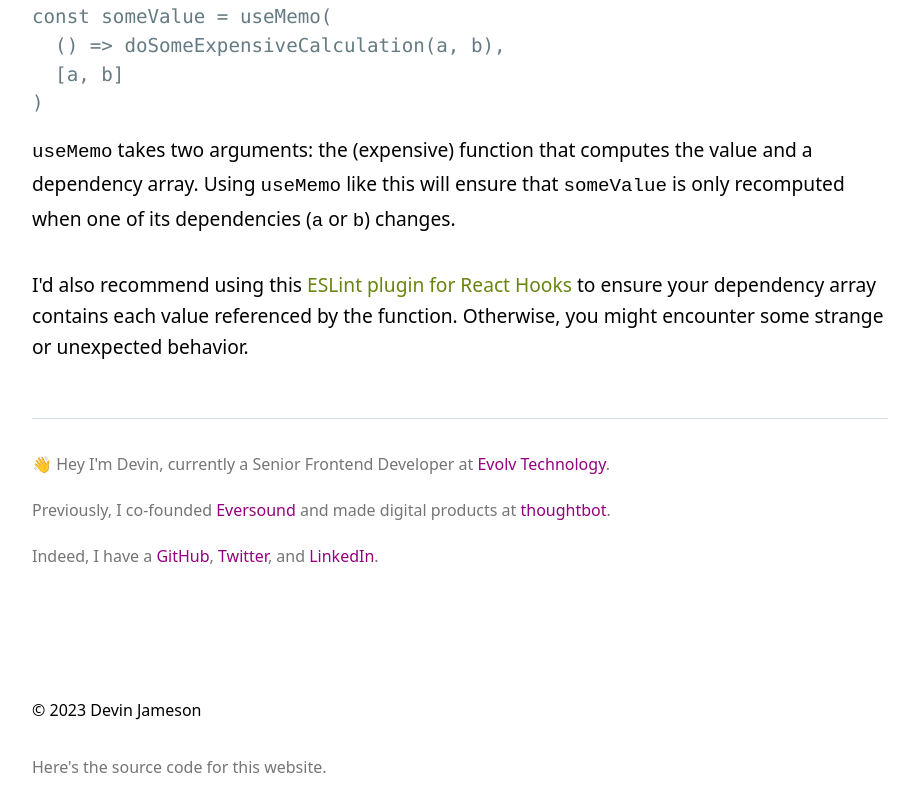
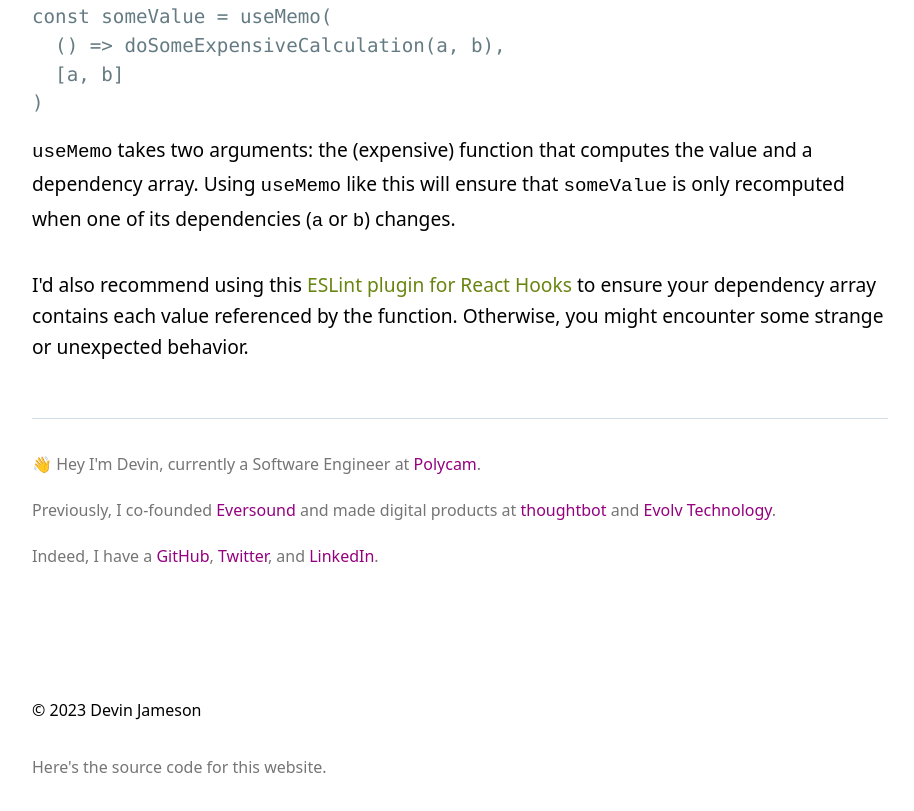
Before and after one commit to devinjameson/devin-jameson-website, a Gatsby site: page /blog/when-and-how-to-use-use-memo-in-react/ in a window 1280 px wide. Shown: the part 820-1631 px from the top of the page, without its empty margins (180-1094 px from the left). Built offline with nearby package versions, Linux system fonts and the light colour scheme; Gatsby itself is replaced by a stand-in of ours; some packages are replaced by stand-ins of ours; code samples lack their colours.

Commit message:
Update bio

```diff
--- a/src/components/bio.js
+++ b/src/components/bio.js
@@ -33,14 +33,16 @@ const Bio = () => {
     <div className="bio">
       <>
         <p>
-          {`${waveEmoji} Hey I'm Devin, currently a Senior Frontend Developer at `}
-          <a href="https://evolvtechnology.com">Evolv Technology</a>.
+          {`${waveEmoji} Hey I'm Devin, currently a Software Engineer at `}
+          <a href="https://poly.cam">Polycam</a>.
         </p>
         <p>
           {`Previously, I co-founded `}
           <a href="https://eversoundhq.com">Eversound</a>
           {` and made digital products at `}
-          <a href="https://thoughtbot.com">thoughtbot</a>.
+          <a href="https://thoughtbot.com">thoughtbot</a>
+          {` and `}
+          <a href="https://evolvtechnology.com">Evolv Technology</a>.
         </p>
         <p>
           {`Indeed, I have a `}
```
